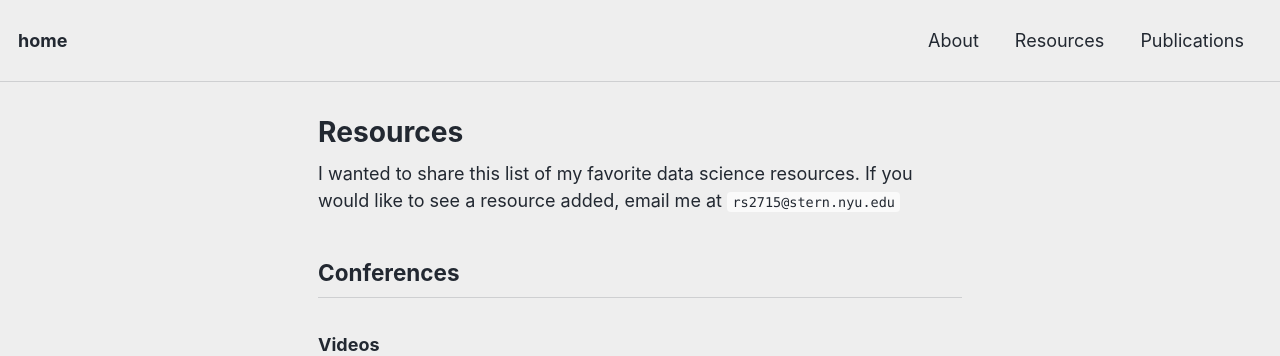
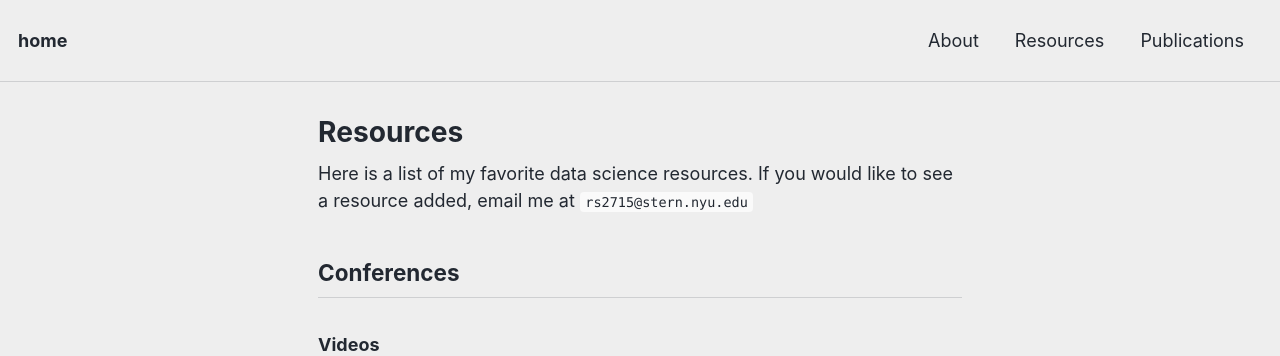
Before and after one commit to reshamas/reshamas.github.io, a Jekyll site: the page built from resources/index.md, in a window 1280 px wide. Shown: the top 356 px of the page. Built offline with Jekyll 4.4.1, drawn with Linux system fonts in a browser that asks for light colours.

Commit message:
Update index.md

```diff
--- a/resources/index.md
+++ b/resources/index.md
@@ -5,7 +5,7 @@
 comments: false
 ---
 
-I wanted to share this list of my favorite data science resources.  If you would like to see a resource added, email me at `rs2715@stern.nyu.edu`
+Here is a list of my favorite data science resources.  If you would like to see a resource added, email me at `rs2715@stern.nyu.edu`
 
 ## Conferences
 ### Videos
```
